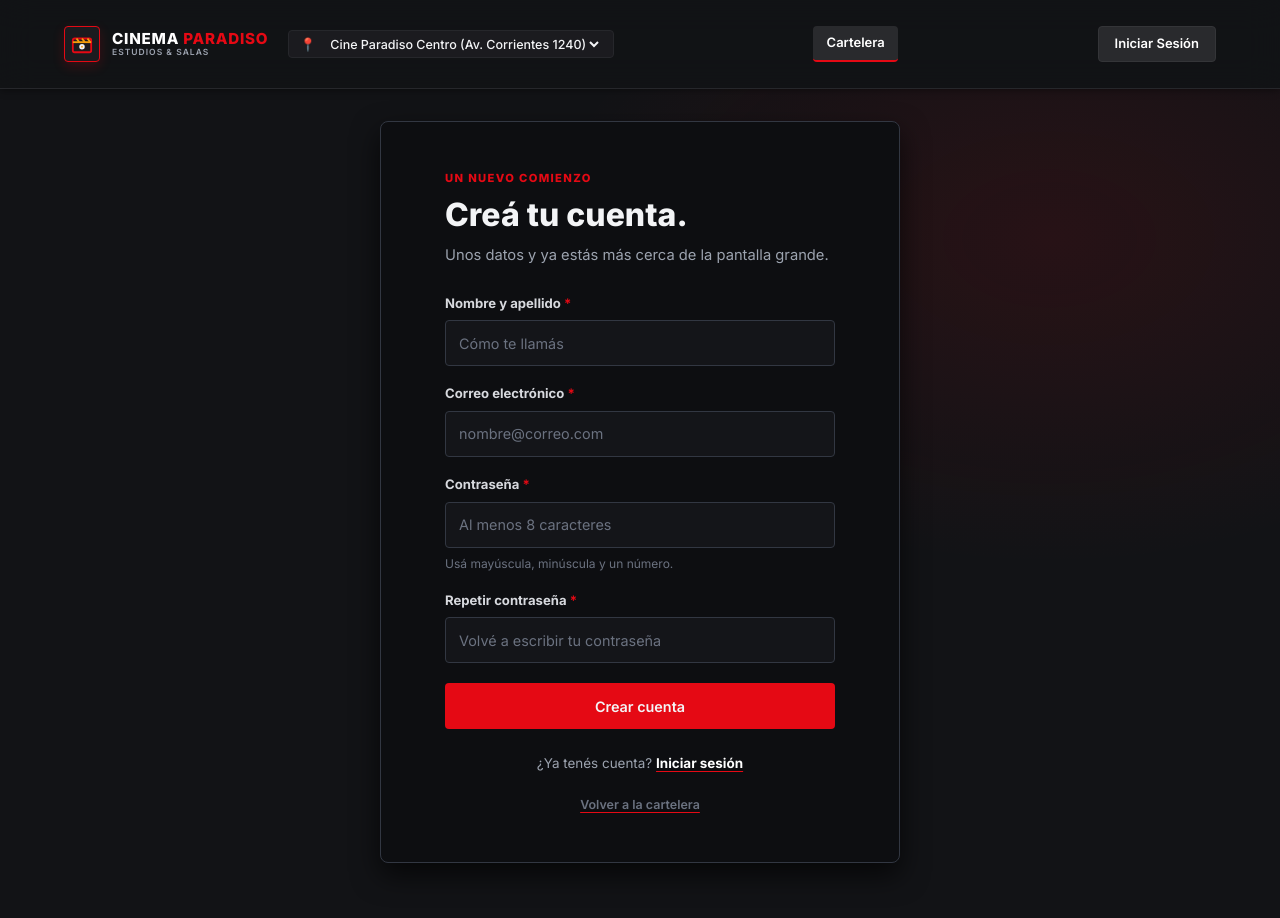
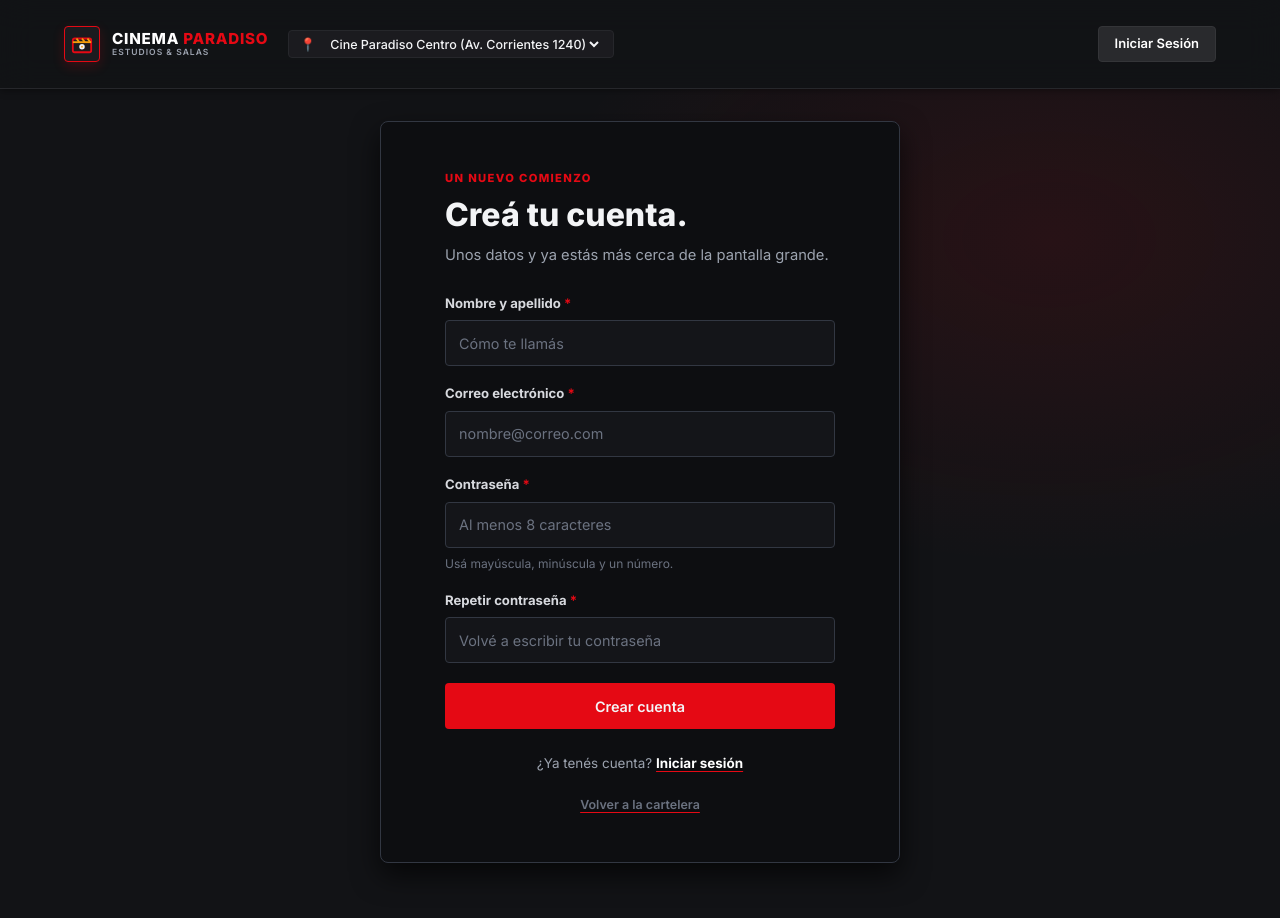
Before and after one commit to fcamporaa/IDS_ProyectoFinal_equipo10, a Flask app: page /auth/registro in a window 1280 px wide. Shown: the top 918 px of the page. Run offline with Flask 3, Linux system fonts and the light colour scheme; parts of the project's set-up code (start-up, migrations or seed data) failed here and were passed over.

Commit message:
[Frontend] Remover enlace redundante de cartelera en navbar

```diff
--- a/frontend/templates/components/navbar.html
+++ b/frontend/templates/components/navbar.html
@@ -38,11 +38,6 @@
                 </select>
             </div>
         </div>
-
-        <!-- Centro: Navegación Desktop (Oculta en móviles mediante CSS) -->
-        <nav class="nav-links desktop-nav" aria-label="Navegación principal">
-            <a href="{{ url_for('home.index') }}" class="nav-link active" data-target="cartelera">Cartelera</a>
-        </nav>
 
         <!-- Lado Derecho: Acceso y Sesión -->
         <div class="header-actions">
```
